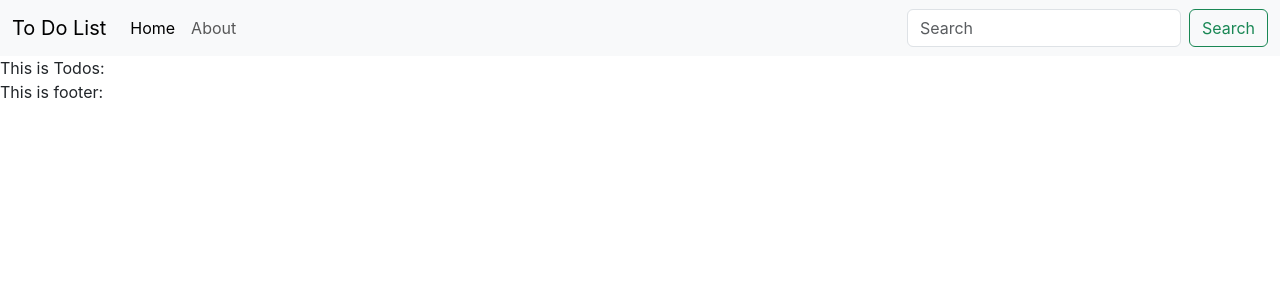
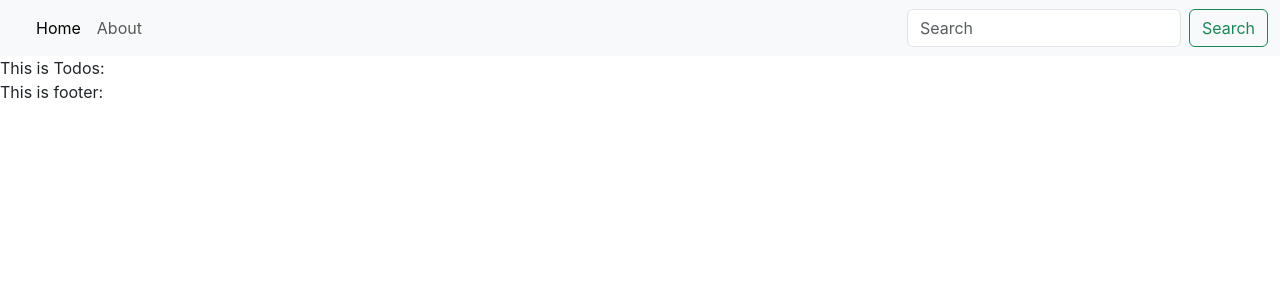
Before and after one commit to Surajit-Tunga/React_Tutorial, a React (Create React App) app in the folder my-app/: page / in a window 1280 px wide. Shown: the top 300 px of the page. Built offline with nearby package versions, Linux system fonts and the light colour scheme.

Commit message:
Update Header.js

```diff
--- a/my-app/src/Mycomponents/Header.js
+++ b/my-app/src/Mycomponents/Header.js
@@ -1,10 +1,11 @@
 import React from 'react';
+import PropTypes from 'prop-types'
 
-export default function Header() {
-  return (
+export default function Header(props) {
+   return (
     <nav className="navbar navbar-expand-lg bg-body-tertiary">
       <div className="container-fluid">
-        <a className="navbar-brand" href="#">To Do List</a>
+        <a className="navbar-brand" href="#">{props.title}</a>
         <button className="navbar-toggler" type="button" data-bs-toggle="collapse"
           data-bs-target="#navbarSupportedContent" aria-controls="navbarSupportedContent"
           aria-expanded="false" aria-label="Toggle navigation">
@@ -28,3 +29,7 @@ export default function Header() {
     </nav>
   );
 }
+
+Header.defaultsprops = {
+   title: "YourToDo"
+}
```
